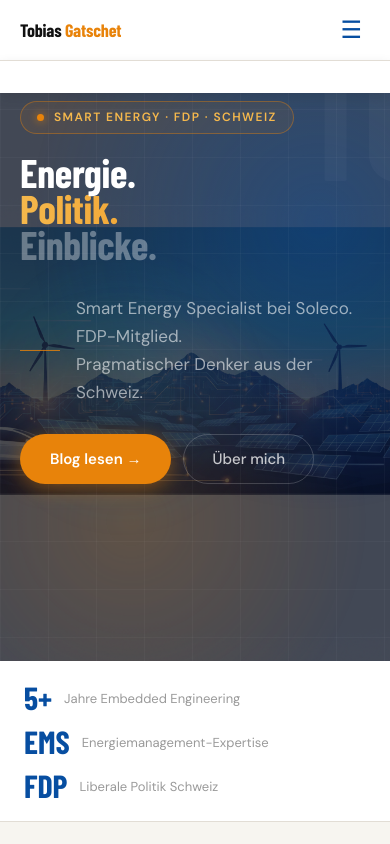
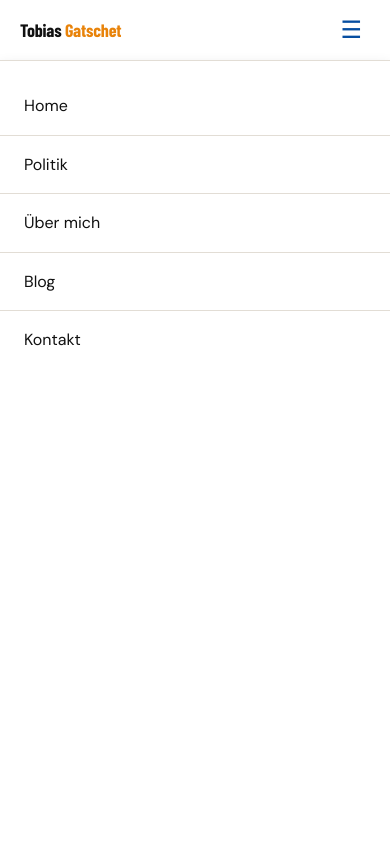
Before and after one commit to saibottob/tobias_webpage, an Eleventy site: page webseite_2024/src/index.html in a window 390 px wide. Both pictures are taken after a click on the button "Menü öffnen". Shown: the top 844 px of the page. Built offline with nearby package versions, Linux system fonts and the light colour scheme; Eleventy itself is replaced by a stand-in of ours; files that its build step writes are made by us from their sources; a web font is replaced by a local one.

Commit message:
feat: Fix mobile navigation and header positioning
- Change nav to position: fixed on mobile for proper header visibility
- Add scroll locking when mobile menu is open
- Add padding-top to main on mobile to account for fixed header
- Improve nav-links display/hide behavior with proper media queries
- Clean up browser console debug logs

```diff
--- a/webseite_2024/src/css/global.css
+++ b/webseite_2024/src/css/global.css
@@ -2,7 +2,11 @@
 @import "variables.css";
 @import "footer.css";
 
-*, *::before, *::after { box-sizing: border-box; }
+*,
+*::before,
+*::after {
+  box-sizing: border-box;
+}
 
 body {
   font-family: var(--font-b);
@@ -12,10 +16,19 @@
   -webkit-font-smoothing: antialiased;
 }
 
-a { color: inherit; text-decoration: none; }
+a {
+  color: inherit;
+  text-decoration: none;
+}
 
 main {
   /* no margin-bottom needed — footer is no longer fixed */
+}
+
+@media (max-width: 768px) {
+  main {
+    padding-top: 60px;
+  }
 }
 
 /* ================================================
@@ -27,7 +40,9 @@
   position: sticky;
   top: 0;
   z-index: 200;
-  transition: box-shadow 200ms, background 200ms;
+  transition:
+    box-shadow 200ms,
+    background 200ms;
   backdrop-filter: blur(12px);
 }
 
@@ -62,11 +77,16 @@
 
 .nav-links {
   list-style: none;
-  display: flex;
-  align-items: center;
-  gap: 4px;
   margin: 0;
   padding: 0;
+}
+
+@media (min-width: 769px) {
+  .nav-links {
+    display: flex;
+    align-items: center;
+    gap: 4px;
+  }
 }
 
 .nav-links li {
@@ -81,7 +101,9 @@
   font-weight: 400;
   padding: 8px 14px;
   border-radius: 8px;
-  transition: color 150ms, background 150ms;
+  transition:
+    color 150ms,
+    background 150ms;
   position: relative;
   display: block;
 }
@@ -98,7 +120,7 @@
 
 .nav-links li a.active::after,
 .nav-links li a[aria-current="page"]::after {
-  content: '';
+  content: "";
   position: absolute;
   bottom: 0;
   left: 50%;
@@ -124,17 +146,30 @@
 /* Mobile */
 @media (max-width: 768px) {
   nav {
-    position: sticky;
+    position: fixed;
+    top: 0;
+    left: 0;
+    right: 0;
+    z-index: 200;
+    background: white;
+    box-shadow: 0 2px 8px rgba(0, 0, 0, 0.08);
   }
 
   .nav-inner {
     padding: 0 20px;
     height: 60px;
     position: relative;
+    display: flex;
+    justify-content: space-between;
+    align-items: center;
+  }
+
+  .nav-brand {
+    flex: 1;
   }
 
   .nav-links {
-    display: none !important;
+    display: none;
     position: fixed;
     top: 60px;
     left: 0;
@@ -143,20 +178,23 @@
     flex-direction: column;
     align-items: stretch;
     gap: 0;
-    background: white;
-    z-index: 150;
+    background: var(--surface);
+    z-index: 199;
     overflow-y: auto;
     padding: 16px 0;
     box-shadow: 0 4px 12px rgba(0, 0, 0, 0.1);
     border-top: 1px solid var(--border);
+    width: 100%;
+    list-style: none;
   }
 
   .nav-links.active {
-    display: flex !important;
+    display: flex;
+    height: 100vh;
   }
 
   .nav-links li {
-    border-bottom: 1px solid var(--bg);
+    border-bottom: 1px solid var(--border);
   }
 
   .nav-links li:last-child {
@@ -164,9 +202,18 @@
   }
 
   .nav-links li a {
+    display: block;
     padding: 16px 24px;
     font-size: 16px;
     border-radius: 0;
+    color: var(--ink);
+    text-decoration: none;
+    background: white;
+  }
+
+  .nav-links li a:hover {
+    background: var(--bg);
+    color: var(--blue);
   }
 
   .nav-links li a.active::after,
@@ -176,6 +223,8 @@
 
   .burger-menu {
     display: block;
+    cursor: pointer;
+    padding: 8px;
   }
 }
 
--- a/webseite_2024/src/js/main.js
+++ b/webseite_2024/src/js/main.js
@@ -5,7 +5,14 @@
 
   if (burgerMenu && navLinks) {
     burgerMenu.addEventListener('click', function () {
-      navLinks.classList.toggle('active');
+      const isActive = navLinks.classList.toggle('active');
+
+      // Disable/enable scroll when menu is open
+      if (isActive) {
+        document.body.style.overflow = 'hidden';
+      } else {
+        document.body.style.overflow = '';
+      }
     });
   }
 
```
